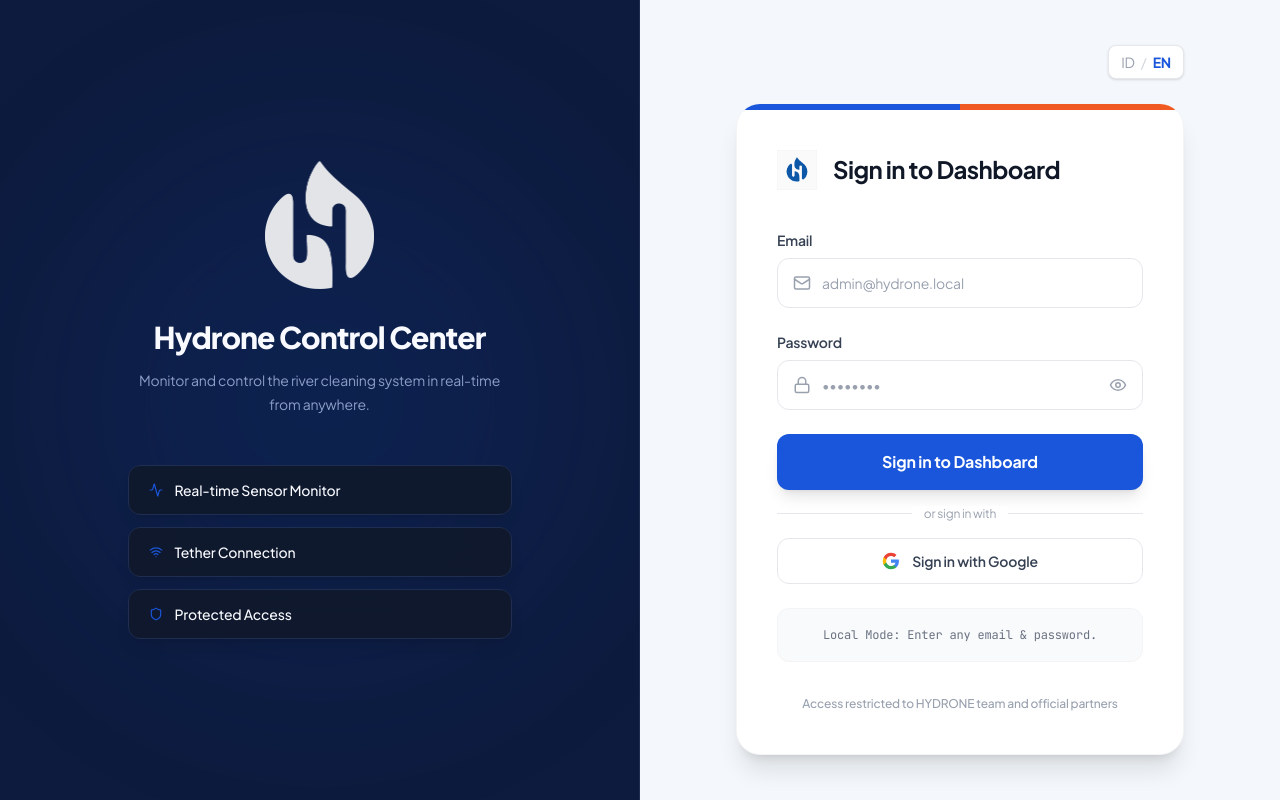
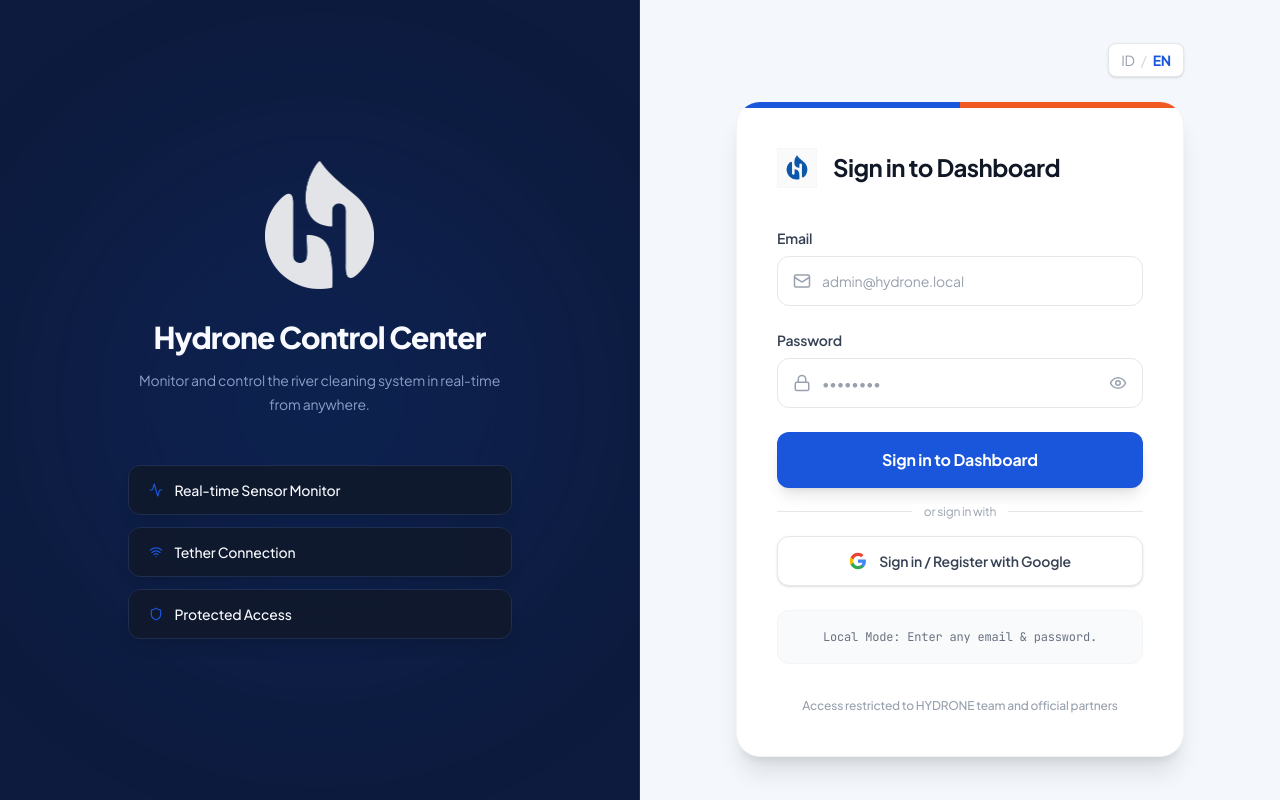
Before and after one commit to prianurislam1825/hydrone, a Next.js app: page /login in a window 1280 px wide. Built offline with nearby package versions, Linux system fonts and the light colour scheme.

Commit message:
feat: enable trustHost, add Google OAuth callbacks, loading states, and error handling

```diff
--- a/app/(auth)/login/LoginForm.tsx
+++ b/app/(auth)/login/LoginForm.tsx
@@ -4,8 +4,8 @@ import { useLang } from '@/lib/i18n/context'
 import { Activity, AlertTriangle, Eye, EyeOff, Lock, Mail, Shield, Wifi } from 'lucide-react'
 import { signIn } from 'next-auth/react'
 import Image from 'next/image'
-import { useRouter } from 'next/navigation'
-import { useState } from 'react'
+import { useRouter, useSearchParams } from 'next/navigation'
+import { useEffect, useState } from 'react'
 
 function HexPattern() {
   return (
@@ -42,12 +42,48 @@ const T = {
 export default function LoginForm() {
   const { lang, toggle } = useLang()
   const router = useRouter()
+  const searchParams = useSearchParams()
   const [email, setEmail] = useState('')
   const [password, setPassword] = useState('')
   const [showPassword, setShowPassword] = useState(false)
   const [isLoading, setIsLoading] = useState(false)
+  const [isGoogleLoading, setIsGoogleLoading] = useState(false)
   const [error, setError] = useState<string | null>(null)
   const isDev = process.env.NODE_ENV === 'development'
+
+  useEffect(() => {
+    const err = searchParams.get('error')
+    if (!err) return
+
+    if (err === 'Configuration') {
+      setError(
+        lang === 'id'
+          ? 'Google OAuth belum dikonfigurasi di server. Pastikan GOOGLE_CLIENT_ID dan GOOGLE_CLIENT_SECRET telah diset di Environment Variables.'
+          : 'Google OAuth is not configured on the server. Please add GOOGLE_CLIENT_ID and GOOGLE_CLIENT_SECRET in Environment Variables.'
+      )
+    } else if (err === 'OAuthSignin' || err === 'OAuthCallback') {
+      setError(
+        lang === 'id'
+          ? 'Gagal menghubungkan ke Google. Pastikan URL callback (https://hydrone.vercel.app/api/auth/callback/google) sudah terdaftar di Google Cloud Console.'
+          : 'Failed to connect to Google. Ensure the callback URL (https://hydrone.vercel.app/api/auth/callback/google) is registered in Google Cloud Console.'
+      )
+    } else if (err === 'AccessDenied') {
+      setError(lang === 'id' ? 'Akses login Google dibatalkan atau ditolak.' : 'Google sign-in was cancelled or denied.')
+    } else {
+      setError(lang === 'id' ? `Autentikasi gagal (${err}).` : `Authentication failed (${err}).`)
+    }
+  }, [searchParams, lang])
+
+  const handleGoogleSignIn = async () => {
+    setIsGoogleLoading(true)
+    setError(null)
+    try {
+      await signIn('google', { callbackUrl: '/dashboard' })
+    } catch {
+      setIsGoogleLoading(false)
+      setError(lang === 'id' ? 'Gagal memulai autentikasi Google.' : 'Failed to initiate Google authentication.')
+    }
+  }
 
   const handleSubmit = async (e: React.FormEvent) => {
     e.preventDefault()
@@ -236,16 +272,26 @@ export default function LoginForm() {
 
               <button
                 type="button"
-                onClick={() => signIn('google', { callbackUrl: '/dashboard' })}
-                className="w-full flex items-center justify-center gap-3 px-4 py-3 border border-gray-200 rounded-xl text-sm font-semibold text-gray-700 bg-white hover:bg-gray-50 transition-all"
+                disabled={isGoogleLoading || isLoading}
+                onClick={handleGoogleSignIn}
+                className="w-full flex items-center justify-center gap-3 px-4 py-3.5 border border-gray-200 rounded-xl text-sm font-semibold text-gray-700 bg-white hover:bg-gray-50 active:scale-[0.99] disabled:opacity-60 transition-all shadow-sm cursor-pointer"
               >
-                <svg viewBox="0 0 24 24" width="18" height="18">
-                  <path d="M22.56 12.25c0-.78-.07-1.53-.2-2.25H12v4.26h5.92c-.26 1.37-1.04 2.53-2.21 3.31v2.77h3.57c2.08-1.92 3.28-4.74 3.28-8.09z" fill="#4285F4"/>
-                  <path d="M12 23c2.97 0 5.46-.98 7.28-2.66l-3.57-2.77c-.98.66-2.23 1.06-3.71 1.06-2.86 0-5.29-1.93-6.16-4.53H2.18v2.84C3.99 20.53 7.7 23 12 23z" fill="#34A853"/>
-                  <path d="M5.84 14.09c-.22-.66-.35-1.36-.35-2.09s.13-1.43.35-2.09V7.07H2.18C1.43 8.55 1 10.22 1 12s.43 3.45 1.18 4.93l2.85-2.22.81-.62z" fill="#FBBC05"/>
-                  <path d="M12 5.38c1.62 0 3.06.56 4.21 1.64l3.15-3.15C17.45 2.09 14.97 1 12 1 7.7 1 3.99 3.47 2.18 7.07l3.66 2.84c.87-2.6 3.3-4.53 6.16-4.53z" fill="#EA4335"/>
-                </svg>
-                {lang === 'id' ? 'Masuk dengan Google' : 'Sign in with Google'}
+                {isGoogleLoading ? (
+                  <>
+                    <span className="w-4 h-4 border-2 border-gray-400 border-t-gray-700 rounded-full animate-spin" />
+                    <span>{lang === 'id' ? 'Menghubungkan ke Google...' : 'Connecting to Google...'}</span>
+                  </>
+                ) : (
+                  <>
+                    <svg viewBox="0 0 24 24" width="18" height="18" className="shrink-0">
+                      <path d="M22.56 12.25c0-.78-.07-1.53-.2-2.25H12v4.26h5.92c-.26 1.37-1.04 2.53-2.21 3.31v2.77h3.57c2.08-1.92 3.28-4.74 3.28-8.09z" fill="#4285F4"/>
+                      <path d="M12 23c2.97 0 5.46-.98 7.28-2.66l-3.57-2.77c-.98.66-2.23 1.06-3.71 1.06-2.86 0-5.29-1.93-6.16-4.53H2.18v2.84C3.99 20.53 7.7 23 12 23z" fill="#34A853"/>
+                      <path d="M5.84 14.09c-.22-.66-.35-1.36-.35-2.09s.13-1.43.35-2.09V7.07H2.18C1.43 8.55 1 10.22 1 12s.43 3.45 1.18 4.93l2.85-2.22.81-.62z" fill="#FBBC05"/>
+                      <path d="M12 5.38c1.62 0 3.06.56 4.21 1.64l3.15-3.15C17.45 2.09 14.97 1 12 1 7.7 1 3.99 3.47 2.18 7.07l3.66 2.84c.87-2.6 3.3-4.53 6.16-4.53z" fill="#EA4335"/>
+                    </svg>
+                    <span>{lang === 'id' ? 'Masuk / Daftar dengan Google' : 'Sign in / Register with Google'}</span>
+                  </>
+                )}
               </button>
 
               {isDev && (
--- a/app/(auth)/login/page.tsx
+++ b/app/(auth)/login/page.tsx
@@ -1,5 +1,10 @@
+import { Suspense } from 'react'
 import LoginForm from './LoginForm'
 
 export default function LoginPage() {
-  return <LoginForm />
+  return (
+    <Suspense fallback={<div className="min-h-screen bg-[#0D1B3E]" />}>
+      <LoginForm />
+    </Suspense>
+  )
 }
--- a/lib/auth/config.ts
+++ b/lib/auth/config.ts
@@ -11,10 +11,12 @@ const ADMIN_ACCOUNTS = [
 ]
 
 export const authConfig: NextAuthConfig = {
+  trustHost: true,
   providers: [
     Google({
       clientId:     process.env.GOOGLE_CLIENT_ID  ?? '',
       clientSecret: process.env.GOOGLE_CLIENT_SECRET ?? '',
+      allowDangerousEmailAccountLinking: true,
     }),
     Credentials({
       name: 'credentials',
@@ -46,17 +48,23 @@ export const authConfig: NextAuthConfig = {
     }),
   ],
   callbacks: {
-    jwt({ token, user }) {
+    signIn() {
+      return true
+    },
+    jwt({ token, user, account }) {
       if (user && 'role' in user) token.role = user.role as string
+      if (account?.provider === 'google') {
+        token.role = (token.role as string) ?? 'OPERATOR'
+      }
       return token
     },
     session({ session, token }) {
       if (session.user) {
-        (session.user as typeof session.user & { role?: string }).role = token.role as string
+        (session.user as typeof session.user & { role?: string }).role = (token.role as string) ?? 'OPERATOR'
       }
       return session
     },
   },
   pages:  { signIn: '/login' },
-  secret: process.env.NEXTAUTH_SECRET ?? 'hydrone-local-secret',
+  secret: process.env.AUTH_SECRET ?? process.env.NEXTAUTH_SECRET ?? 'hydrone-super-secret-key-2025-sman1-surakarta',
 }
```
